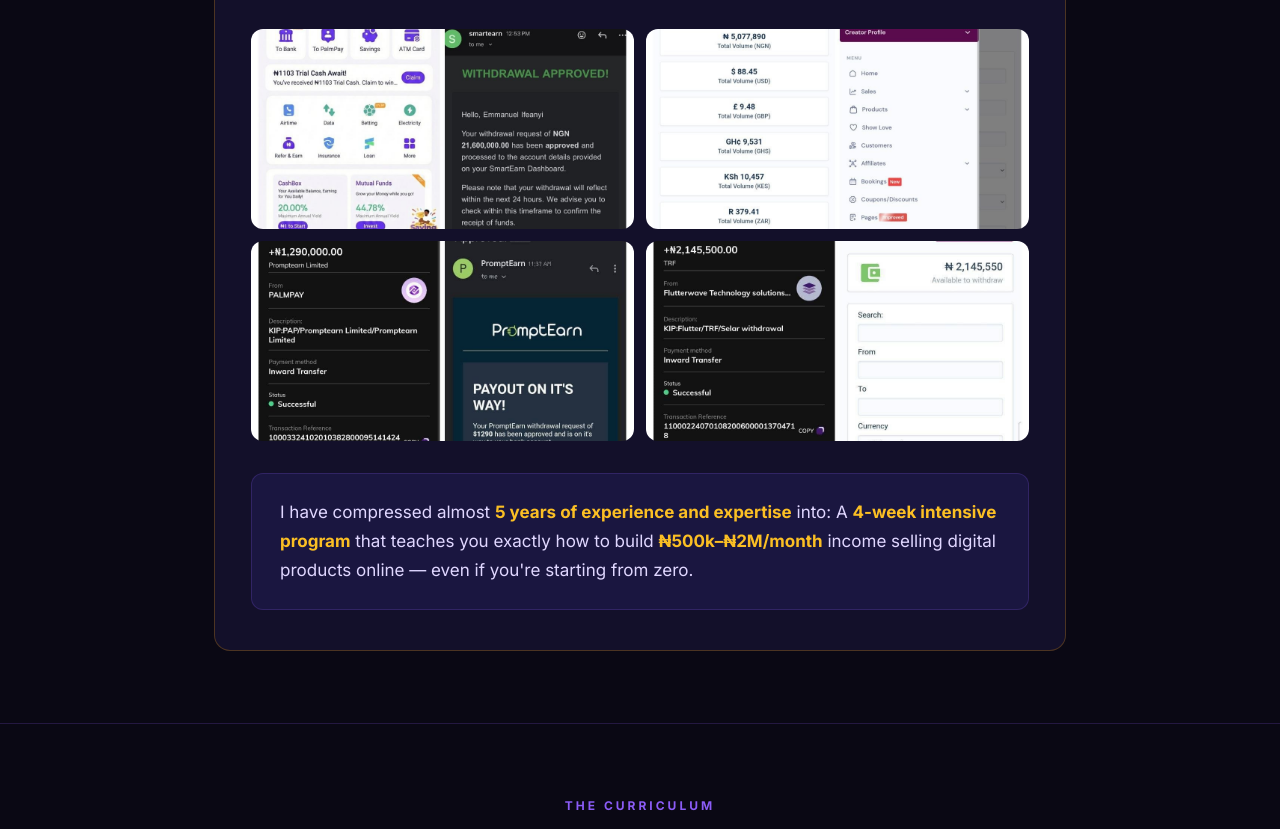
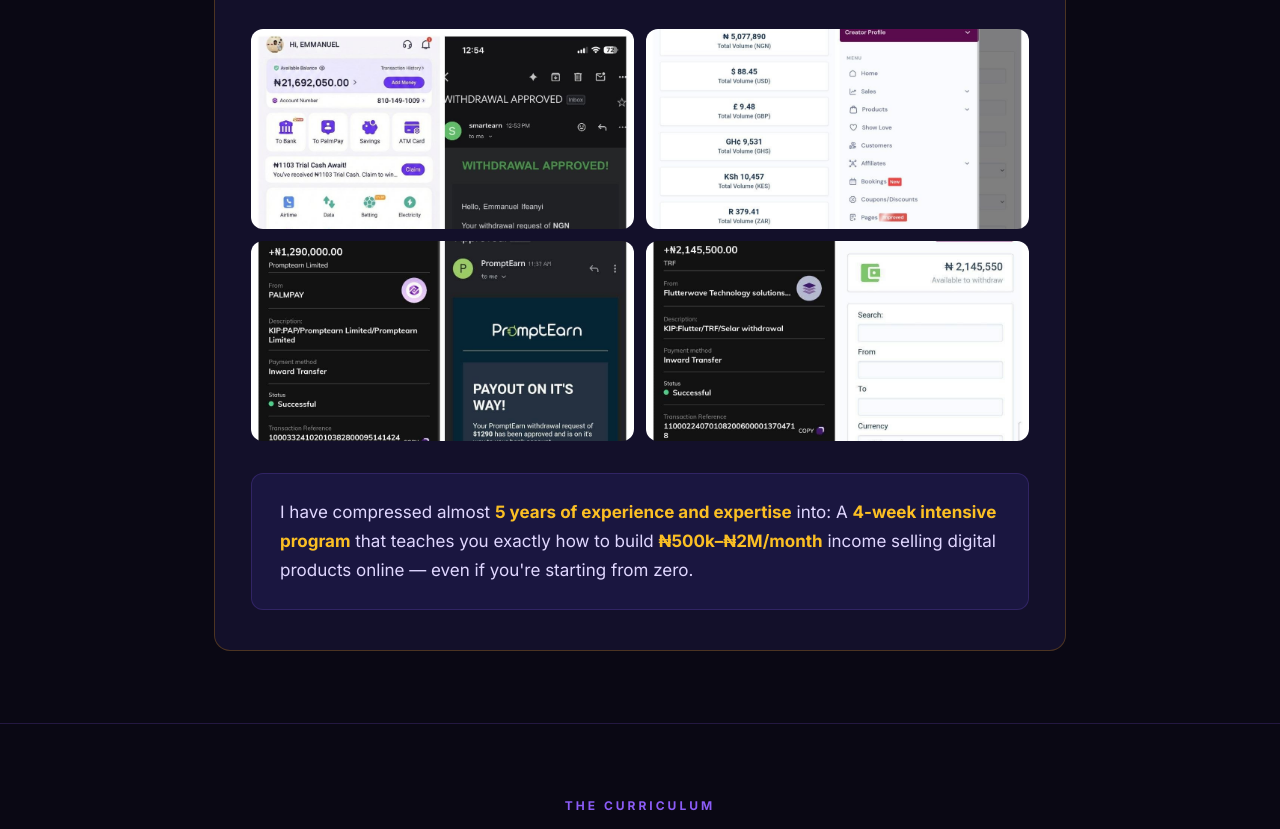
Before and after one commit to Emmanuel-Ifeanyi-hub/dmc-landing, a plain HTML site: page index.html in a window 1280 px wide. Shown: the part 2845-3674 px from the top of the page. Drawn offline with nearby package versions, Linux system fonts and the light colour scheme.

Commit message:
Fix payout1 crop position

```diff
--- a/index.html
+++ b/index.html
@@ -538,7 +538,7 @@
 
     <!-- Payout Screenshots Grid -->
     <div class="story-media">
-      <img src="payout1.jpg" alt="Payout 1" style="width:100%;height:200px;object-fit:cover;border-radius:12px;">
+      <img src="payout1.jpg" alt="Payout 1" style="width:100%;height:200px;object-fit:cover;object-position:top;border-radius:12px;">
       <img src="payout2.jpg" alt="Payout 2" style="width:100%;height:200px;object-fit:cover;border-radius:12px;">
       <img src="payout3.jpg" alt="Payout 3" style="width:100%;height:200px;object-fit:cover;border-radius:12px;">
       <img src="payout4.jpg" alt="Payout 4" style="width:100%;height:200px;object-fit:cover;border-radius:12px;">
```
